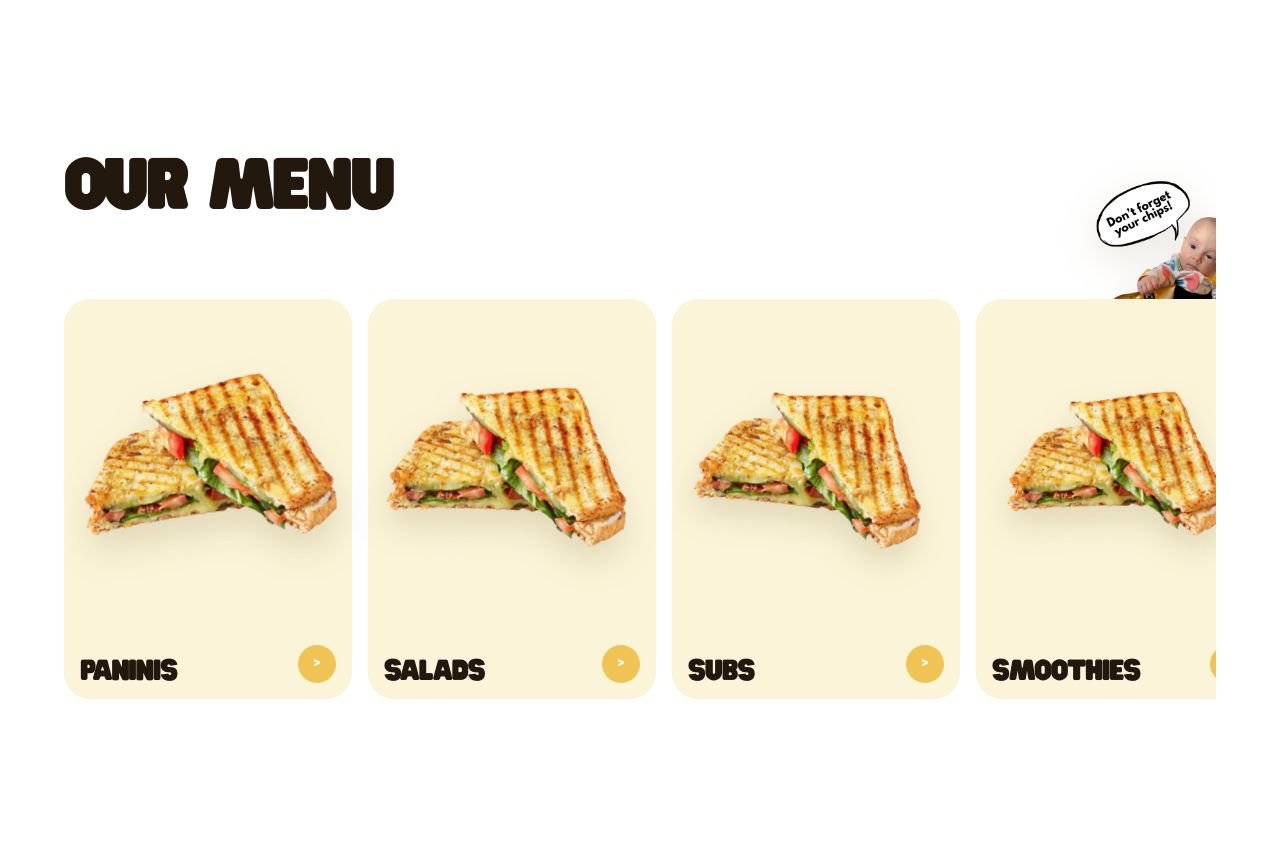
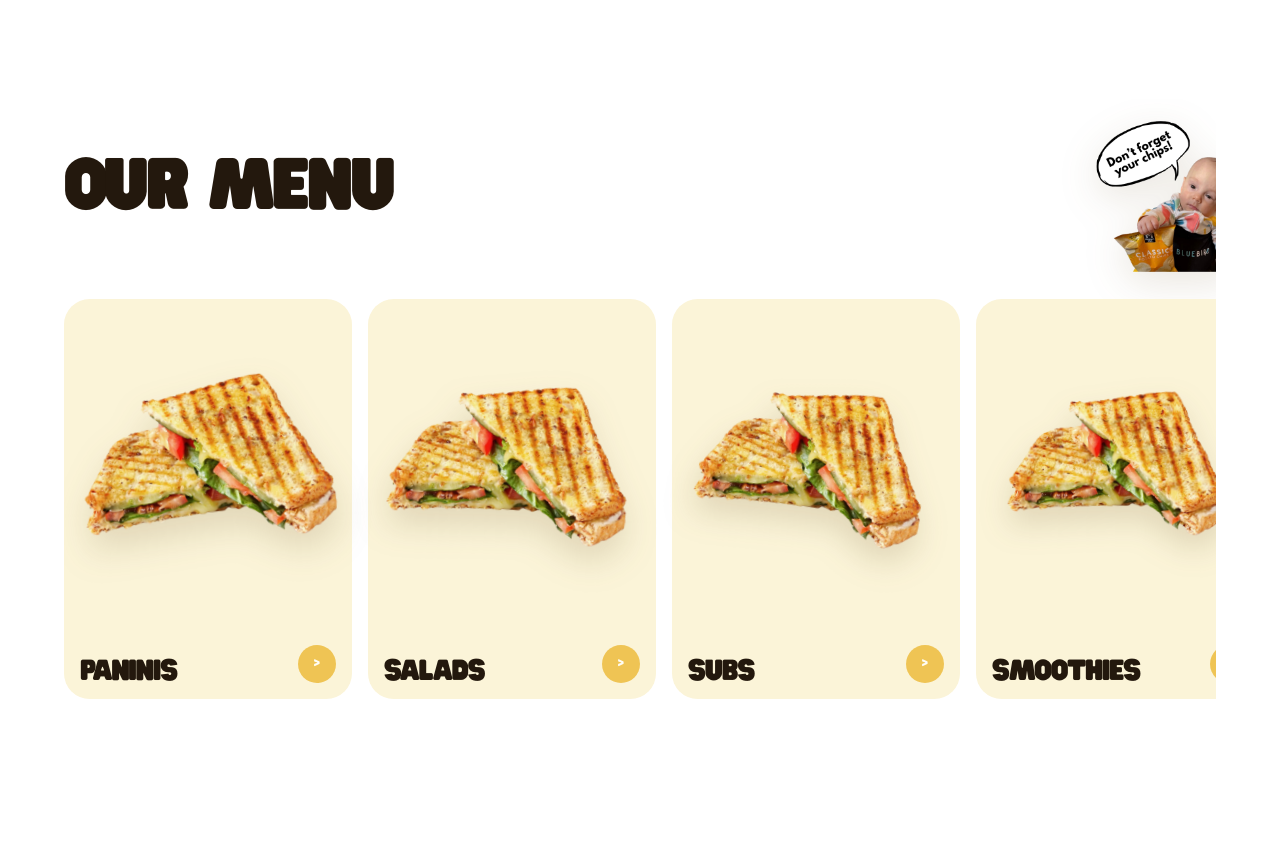
Before and after one commit to andrewchwalik/bluebird, a React (Vite) app: page / in a window 1280 px wide. Shown: the part 2016-2880 px from the top of the page. Built offline with nearby package versions, Linux system fonts and the light colour scheme; no server answers.

Commit message:
Raise menu accent above card

```diff
--- a/src/App.css
+++ b/src/App.css
@@ -625,9 +625,9 @@ main {
   justify-content: start;
   gap: 1rem;
   overflow-x: auto;
-  padding-top: 8.75rem;
+  padding-top: 12.5rem;
   padding-bottom: 0.5rem;
-  margin-top: -5.5rem;
+  margin-top: -9.25rem;
   scrollbar-width: thin;
   scrollbar-color: rgba(35, 24, 13, 0.25) transparent;
 }
@@ -675,7 +675,7 @@ main {
 
 .menu-showcase-card-accent.is-visible .menu-showcase-accent {
   opacity: 1;
-  transform: translateY(-8.95rem) scale(1);
+  transform: translateY(-12.7rem) scale(1);
 }
 
 .menu-showcase-image {
```
